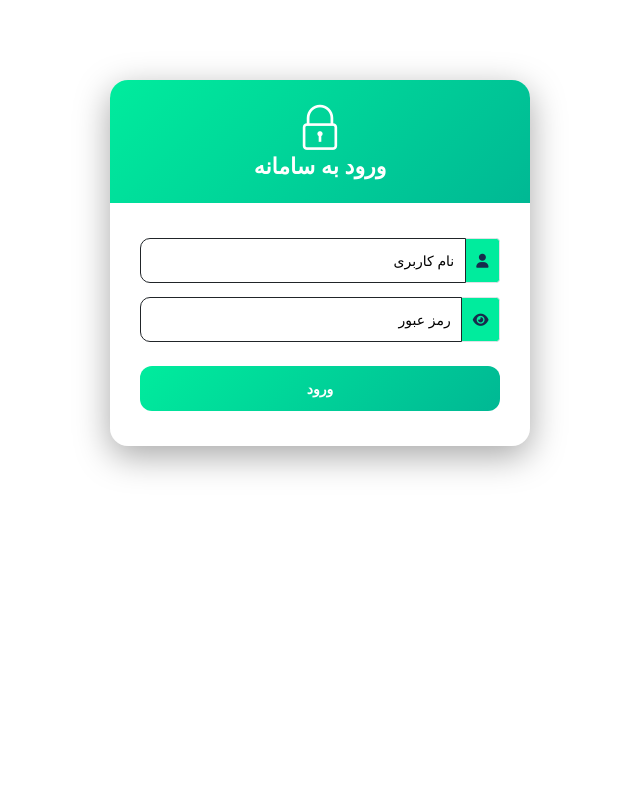
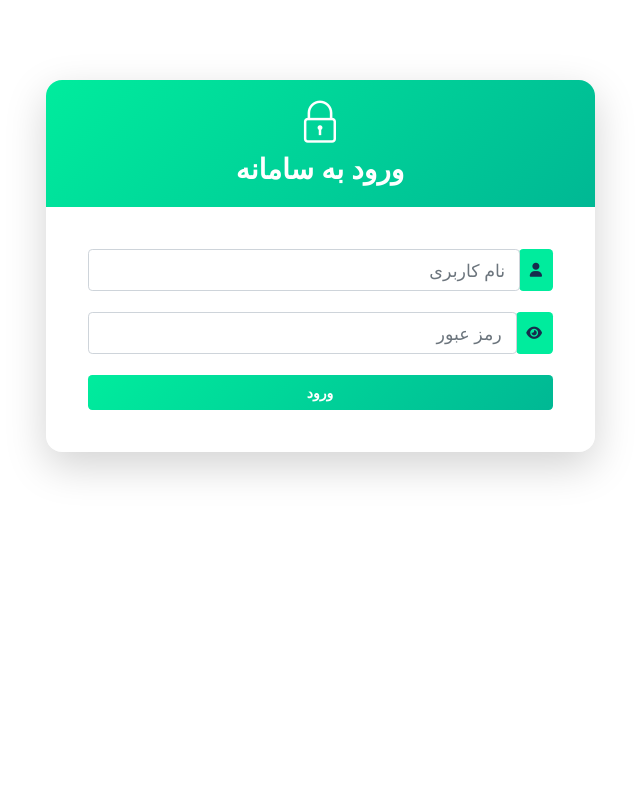
Before and after one commit to ifmat/Yarmand.V.Web, a PHP site: page /register in a window 1280 px wide. Shown: the whole page, without its empty margins (320-960 px from the left). Run offline with PHP 8.4, Linux system fonts and the light colour scheme; some libraries are stand-ins or nearby versions.

Commit message:
Improve Register Optimize Style

```diff
--- a/assets/css/style.css
+++ b/assets/css/style.css
@@ -129,8 +129,9 @@ body {
 .menu-item.logout:hover {
     background-color: rgba(248, 113, 113, 0.15);
 }
+
 /* sidebar base */
-.sidebar{
+.sidebar {
     background: linear-gradient(180deg, #1e293b, #0f172a);
     width: 250px;
     right: 0;
@@ -139,22 +140,23 @@ body {
 }
 
 /* on small screens: hide by default (collapsed) */
-@media (max-width: 991.98px){
-    .sidebar{
+@media (max-width: 991.98px) {
+    .sidebar {
         transform: translateX(100%); /* جمع */
     }
-    .sidebar.open{
+
+    .sidebar.open {
         transform: translateX(0); /* باز */
     }
 }
 
 /* toggle button (three dots) */
-.sidebarToggleBtn{
+.sidebarToggleBtn {
     /* nothing here; just keeping your class */
 }
 
-@media (max-width: 991.98px){
-    .sidebarToggleBtn{
+@media (max-width: 991.98px) {
+    .sidebarToggleBtn {
         /* sidebar is handled above */
     }
 
@@ -162,7 +164,7 @@ body {
 }
 
 /* واقعی: دکمه رو با یک عنصر HTML اضافه می‌کنیم (در JS) */
-#sidebarToggleBtn{
+#sidebarToggleBtn {
     position: fixed;
     top: 14px;
     right: 14px;
@@ -176,8 +178,8 @@ body {
     height: 42px;
     border-radius: 10px;
 
-    border: 1px solid rgba(255,255,255,.15);
-    background: rgba(15,23,42,.85);
+    border: 1px solid rgba(255, 255, 255, .15);
+    background: rgba(15, 23, 42, .85);
     color: #fff;
 
     backdrop-filter: blur(8px);
@@ -186,11 +188,18 @@ body {
     cursor: pointer;
     transition: transform .12s ease, background .2s ease;
 }
-#sidebarToggleBtn:hover{ background: rgba(15,23,42,.95); }
-#sidebarToggleBtn:active{ transform: scale(0.98); }
+
+#sidebarToggleBtn:hover {
+    background: rgba(15, 23, 42, .95);
+}
+
+#sidebarToggleBtn:active {
+    transform: scale(0.98);
+}
+
 /* header */
 
-.main-header{
+.main-header {
     position: sticky;
     top: 0;
     height: 70px;
@@ -205,27 +214,27 @@ body {
 
 /* logo */
 
-.logo{
+.logo {
     font-size: 18px;
     color: #0f172a;
 }
 
 /* menu */
 
-.header-menu a{
+.header-menu a {
     text-decoration: none;
     color: #334155;
     font-size: 14px;
     transition: .2s;
 }
 
-.header-menu a:hover{
+.header-menu a:hover {
     color: #22c55e;
 }
 
 /* search */
 
-.search-box input{
+.search-box input {
     border: 1px solid #e2e8f0;
     border-radius: 8px;
     padding: 6px 10px;
@@ -233,34 +242,76 @@ body {
     width: 160px;
 }
 
-.search-box input:focus{
+.search-box input:focus {
     outline: none;
     border-color: #22c55e;
 }
 
 /* icons */
 
-.action-icon{
+.action-icon {
     font-size: 16px;
     color: #475569;
     cursor: pointer;
     transition: .2s;
 }
 
-.action-icon:hover{
+.action-icon:hover {
     color: #22c55e;
 }
 
 /* responsive */
 
-@media (max-width: 991px){
+@media (max-width: 991px) {
 
-    .main-header{
+    .main-header {
         margin-right: 0;
     }
 
-    .search-box{
-        display:none;
+    .search-box {
+        display: none;
     }
 
 }
+
+.Register-Page {
+    padding-top: 10vh;
+    background: linear-gradient(135deg, #667eea 0%, #764ba2 100%);
+}
+
+.Register-Page input {
+    direction: rtl;
+    background: rgba(255, 255, 255, 0.9);
+}
+
+.Register-Page span {
+    background: #00ec9d;
+}
+
+.Register-Page button {
+    background: linear-gradient(135deg, #00ec9d, #00b894);
+    transition: all 0.3s ease;
+}
+.Register-Page .Register-main {
+   border: 2px solid red;
+    border-radius: 2vh;
+}
+
+/*.bg-gradient-green {*/
+/*    background: linear-gradient(135deg, #00ec9d, #00b894);*/
+/*}*/
+
+/*.btn-gradient-green {*/
+/*    background: linear-gradient(135deg, #00ec9d, #00b894);*/
+/*}*/
+
+/*.card-glass {*/
+/*    backdrop-filter: blur(20px);*/
+/*    background: rgba(255, 255, 255, 0.15);*/
+/*}*/
+
+.Register-Page .card {
+    backdrop-filter: blur(20px);
+    background: rgba(255, 255, 255, 0.15);
+
+}
--- a/core/pages/register.php
+++ b/core/pages/register.php
@@ -2,129 +2,78 @@
 require_once '../layout/Html/StartHtml.php';
 require_once '../layout/Head/Head.php';
 ?>
-<body>
-<style>
-    body {
-        display: flex;
-        align-items: flex-start; /* قبلاً center بود */
-        justify-content: center;
-        padding-top: 10vh; /* فاصله از بالا */
-        height: 100%;
-    }
+    <body class="bg-gradient min-vh-100 d-flex align-items-start justify-content-center Register-Page">
 
-    @keyframes gradientMove {
-        0% {background-position: 0% 50%;}
-        50% {background-position: 100% 50%;}
-        100% {background-position: 0% 50%;}
-    }
-    .login-card {
-        background: rgba(255, 255, 255, 0.15);
-        backdrop-filter: blur(20px);
-        border-radius: 18px;
-        box-shadow: 0 10px 35px rgba(0, 0, 0, 0.35);
-        width: 100%;
-        max-width: 420px;
-        overflow: hidden;
-        animation: fadeIn 1s ease forwards;
-        transform: translateY(30px);
-        opacity: 0;
-    }
-    @keyframes fadeIn {
-        to { transform: translateY(0); opacity: 1; }
-    }
-    .login-header {
-        background: linear-gradient(135deg, #00ec9d, #00b894);
-        padding: 25px;
-        text-align: center;
-        color: #fff;
-    }
-    .login-header i { font-size: 45px; margin-bottom: 10px; }
-    .login-header h2 { margin: 0; font-size: 22px; font-weight: 700; }
-    .login-body { padding: 35px 30px; color: #fff; text-align: center; }
-    .form-control {
-        background: rgba(255, 255, 255, 0.1);
-        border: 1px solid rgba(255, 255, 255, 0.2);
-        border-radius: 10px;
-        color: #fff;
-        height: 45px;
-        transition: 0.3s;
-    }
-    .form-control:focus {
-        background: rgba(255, 255, 255, 0.2);
-        border-color: #00ec9d;
-        box-shadow: 0 0 10px rgba(0, 236, 157, 0.3);
-    }
-    .form-control::placeholder { color: black; }
-    .input-group-text {
-        background: rgba(255, 255, 255, 0.1);
-        border: none;
-        color: #fff;
-    }
-    .btn-login {
-        background: linear-gradient(135deg, #00ec9d, #00b894);
-        border: none;
-        color: #fff;
-        font-weight: 600;
-        width: 100%;
-        border-radius: 12px;
-        height: 45px;
-        transition: all 0.3s ease;
-        margin-top: 10px;
-    }
-    .btn-login:hover {
-        background: linear-gradient(135deg, #00b894, #00ec9d);
-        transform: translateY(-2px);
-        box-shadow: 0 4px 15px rgba(0, 236, 157, 0.4);
-    }
-    .captcha-box {
-        display: flex;
-        align-items: center;
-        justify-content: space-between;
-        background: rgba(255, 255, 255, 0.1);
-        border-radius: 10px;
-        padding: 5px 10px;
-        margin-top: 10px;
-    }
-    .refresh-captcha {
-        color: #fff;
-        cursor: pointer;
-        transition: 0.3s;
-    }
-    .refresh-captcha:hover {
-        color: #00ec9d;
-        transform: rotate(90deg);
-    }
-    input{
-        background: #00ec9d;
-    }
-    @media (max-width: 768px) {
-        .login-body { padding: 25px 20px; }
-    }
-</style>
+    <div class="container">
+        <div class="row justify-content-center ">
+            <div class="col-11 col-sm-8 col-md-7 col-lg-7 col-xl-6">
 
-<div class="login-card">
-    <div class="login-header">
-        <i class="ti-lock"></i>
-        <h2>ورود به سامانه</h2>
+                <!-- کارت ثبت نام / ورود -->
+                <div class="card border-0 shadow-lg rounded-4 overflow-hidden Register-main">
+
+                    <!-- هدر کارت -->
+                    <div class="card-header text-center py-4 border-0"
+                         style="background: linear-gradient(135deg, #00ec9d, #00b894);">
+                        <i class="ti-lock display-5 text-white"></i>
+                        <h2 class="text-white mt-2 mb-0 fw-bold">ورود به سامانه</h2>
                     </div>
 
-    <div class="login-body">
+                    <!-- بدنه کارت -->
+                    <div class="card-body p-4 p-xl-5">
                         <form action="chek_user" method="post">
-            <div class="input-group mb-3 ">
-                <input name="user" id="user" type="number" class="form-control ps-15 border border-1 border-dark"
-                       placeholder="نام کاربری" style="direction: rtl;">
-                <span class="input-group-text border" style="background: #00ec9d"><i class="fa-solid fa-user text-dark"></i></span>
+
+                            <!-- فیلد نام کاربری -->
+                            <div class="input-group mb-4">
+                                <input name="user" id="user" type="number"
+                                       class="form-control form-control-lg rounded-3  text-dark "
+                                       placeholder="نام کاربری">
+                                <span class="input-group-text rounded-3 border-0">
+                                <i class="fa-solid fa-user text-dark"></i>
+                            </span>
                             </div>
 
-            <div class="input-group mb-3 text-dark">
-                <input id="pass" name="pass" type="password" class="form-control ps-15 border border-1 border-dark text-dark text-danger"
-                       placeholder="رمز عبور" style="direction: rtl">
-                <span class="input-group-text toggle-password border" style=" background: #00ec9d" ><i class="fa-solid fa-eye text-dark"></i></span>
+                            <!-- فیلد رمز عبور -->
+                            <div class="input-group mb-4 ">
+                                <input id="pass" name="pass" type="password"
+                                       class="form-control form-control-lg rounded-3 "
+                                       placeholder="رمز عبور">
+                                <span class="input-group-text toggle-password rounded-3 border-0">
+                                <i class="fa-solid fa-eye text-dark"></i>
+                            </span>
                             </div>
-            <button type="submit" name="login" class="btn btn-login">ورود</button>
+
+                            <!-- دکمه ورود -->
+                            <button type="submit" name="login"
+                                    class="btn w-100 py-2 fw-bold text-white border-0 rounded-3"
+                                    style="">
+                                ورود
+                            </button>
+
                         </form>
                     </div>
+
                 </div>
+
+            </div>
+        </div>
+    </div>
+
+    <script>
+        document.querySelector('.toggle-password')?.addEventListener('click', function () {
+            let passInput = document.querySelector('#pass');
+            let icon = this.querySelector('i');
+
+            if (passInput.type === 'password') {
+                passInput.type = 'text';
+                icon.classList.remove('fa-eye');
+                icon.classList.add('fa-eye-slash');
+            } else {
+                passInput.type = 'password';
+                icon.classList.remove('fa-eye-slash');
+                icon.classList.add('fa-eye');
+            }
+        });
+    </script>
     <?php
     require_once '../layout/Js/Js.php';
     ?>
```
Lines whose indentation alone changed are shown as unchanged.
